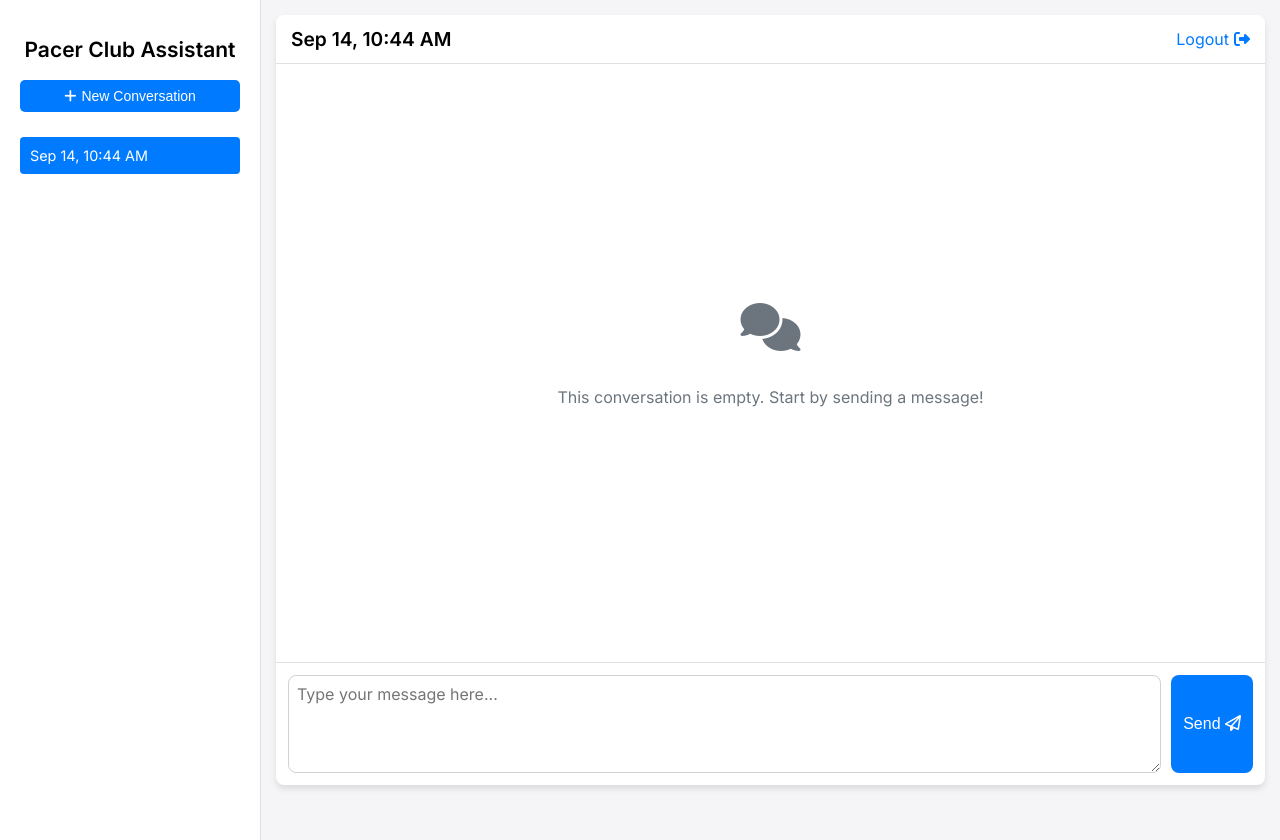
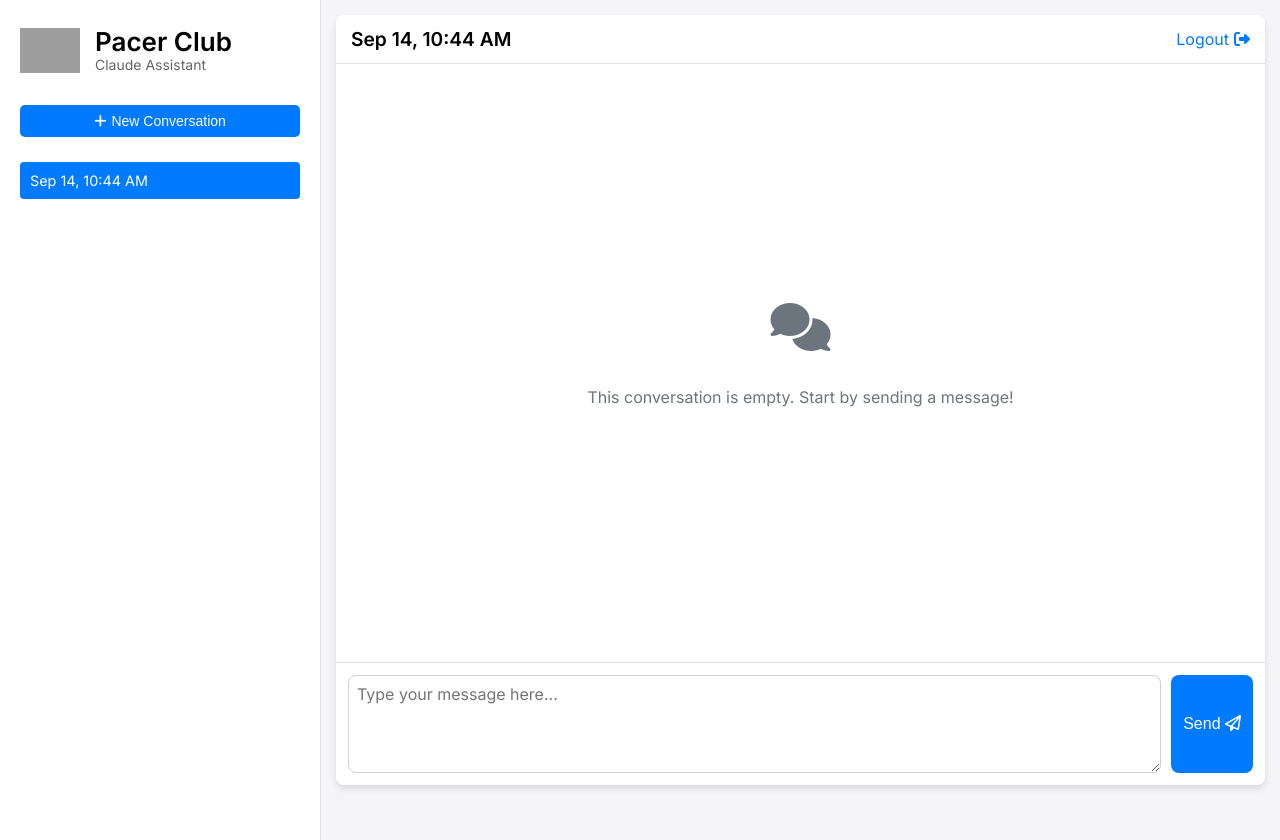
Before and after one commit to pacerclub/claude-assistant, a Flask app: page / in a window 1280 px wide. Run offline with Flask 3, Linux system fonts and the light colour scheme; the visitor is signed in with stand-in values (Sample User, id 1); data comes from the database, SQL or seed files in the repository; data that the repository does not hold is empty; parts of the project's set-up code (start-up, migrations or seed data) failed here and were passed over; some libraries are stand-ins or nearby versions; grey boxes are pictures that could not be loaded.

Commit message:
feat: Enhance sidebar header with larger elements and rounded logo

```diff
--- a/templates/index.html
+++ b/templates/index.html
@@ -39,7 +39,7 @@
       }
 
       .sidebar {
-        width: 220px;
+        width: 280px;
         height: 100vh;
         background-color: #fff;
         border-right: 1px solid #e0e0e0;
@@ -49,9 +49,69 @@
         flex-direction: column;
       }
 
-      .sidebar h2 {
-        text-align: center;
-        font-size: 21px;
+      .sidebar-header {
+        display: flex;
+        align-items: center;
+        margin-bottom: 10px;
+      }
+
+      .logo {
+        width: 60px;
+        height: 60px;
+        margin-right: 15px;
+        object-fit: contain;
+        flex-shrink: 0;
+        border-radius: 5px;
+      }
+
+      .title-container {
+        display: flex;
+        flex-direction: column;
+        justify-content: center;
+      }
+
+      .sidebar-header h2,
+      .sidebar-header h3 {
+        margin: 0;
+        padding: 0;
+        line-height: 1.2;
+        white-space: nowrap;
+        overflow: hidden;
+        text-overflow: ellipsis;
+      }
+
+      .sidebar-header h2 {
+        font-size: 26px;
+        font-weight: 600;
+      }
+
+      .sidebar-header h3 {
+        font-size: 14px;
+        font-weight: 400;
+        color: #666;
+      }
+
+      .new-conversation-btn {
+        margin-top: 15px;
+        font-size: 16px;
+        padding: 10px 15px;
+      }
+
+      @media (max-width: 768px) {
+        .sidebar {
+          width: 100%;
+          height: auto;
+          border-right: none;
+          border-bottom: 1px solid #e0e0e0;
+        }
+
+        .sidebar-header {
+          justify-content: center;
+        }
+
+        .title-container {
+          align-items: center;
+        }
       }
 
       .main-content {
@@ -431,10 +491,13 @@
       a {
         color: #007aff;
         text-decoration: none;
-        transition: color 0.3s ease, text-decoration 0.3s ease;
+        transition:
+          color 0.3s ease,
+          text-decoration 0.3s ease;
       }
 
-      a:hover, a:focus {
+      a:hover,
+      a:focus {
         color: #005ecb;
         text-decoration: underline;
       }
@@ -442,7 +505,17 @@
   </head>
   <body>
     <div class="sidebar">
-      <h2>Pacer Club Assistant</h2>
+      <div class="sidebar-header">
+        <img
+          src="https://pacer.org.cn/logo.png"
+          alt="Pacer Club Logo"
+          class="logo"
+        />
+        <div class="title-container">
+          <h2>Pacer Club</h2>
+          <h3>Claude Assistant</h3>
+        </div>
+      </div>
       <button class="new-conversation-btn" onclick="newConversation()">
         <i class="fas fa-plus"></i> New Conversation
       </button>
@@ -900,20 +973,20 @@
       };
 
       function copyCode(button) {
-        const pre = button.closest('.code-block-header').nextElementSibling;
-        const code = pre.querySelector('code');
-        const textArea = document.createElement('textarea');
+        const pre = button.closest(".code-block-header").nextElementSibling;
+        const code = pre.querySelector("code");
+        const textArea = document.createElement("textarea");
         textArea.value = code.textContent;
         document.body.appendChild(textArea);
         textArea.select();
-        document.execCommand('copy');
+        document.execCommand("copy");
         document.body.removeChild(textArea);
 
         // Change button icon temporarily
-        const icon = button.querySelector('i');
-        icon.className = 'fas fa-check';
+        const icon = button.querySelector("i");
+        icon.className = "fas fa-check";
         setTimeout(() => {
-          icon.className = 'fas fa-copy';
+          icon.className = "fas fa-copy";
         }, 2000);
       }
     </script>
```
